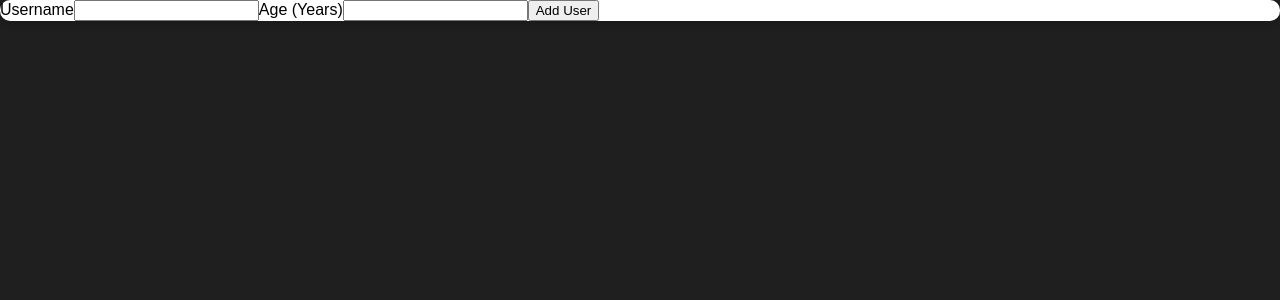
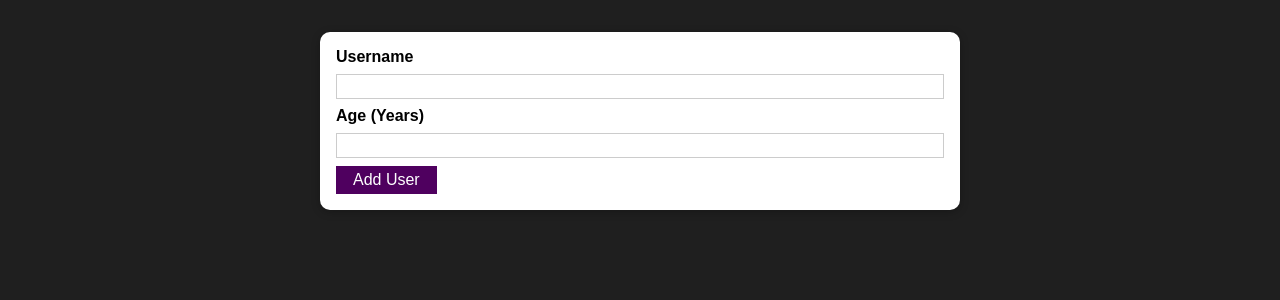
Before and after one commit to bakkaSansanBakka/User-Manage-App, a React (Create React App) app: page / in a window 1280 px wide. Shown: the top 300 px of the page. Built offline with nearby package versions, Linux system fonts and the light colour scheme.

Commit message:
add Button component to AddUser component

```diff
--- a/src/components/Users/AddUser.js
+++ b/src/components/Users/AddUser.js
@@ -1,18 +1,23 @@
 import React from "react";
+
+import styles from "./AddUser.module.css";
+
 import Card from "../UI/Card";
+import Button from "../UI/Button";
+
 const AddUser = (props) => {
   const addUserHandler = (event) => {
     event.preventDefault();
   };
 
   return (
-    <Card>
+    <Card className={styles.input}>
       <form onSubmit={addUserHandler}>
         <label htmlFor="username">Username</label>
         <input id="username" type="text" />
         <label htmlFor="age">Age (Years)</label>
         <input id="age" type="number" />
-        <button type="submit">Add User</button>
+        <Button type="submit">Add User</Button>
       </form>
     </Card>
   );
```
Also changed, not shown: 1 other file (tests, documents, lock files or other folders).
